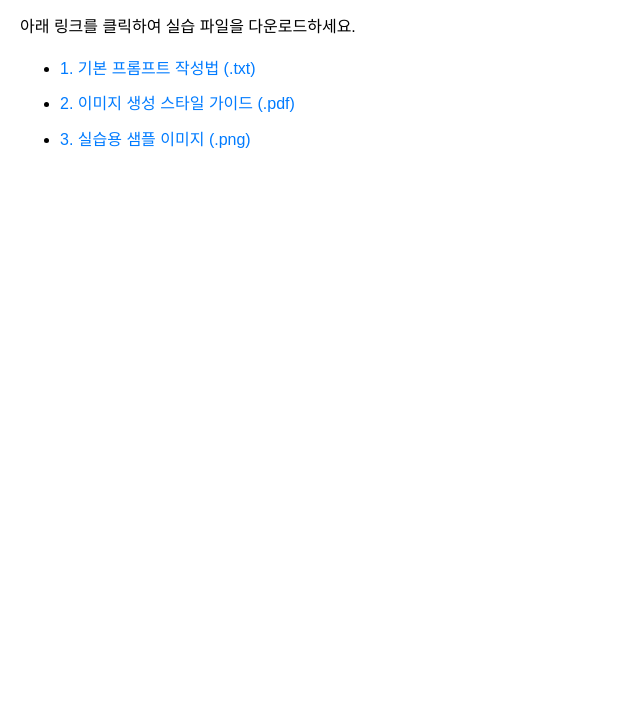
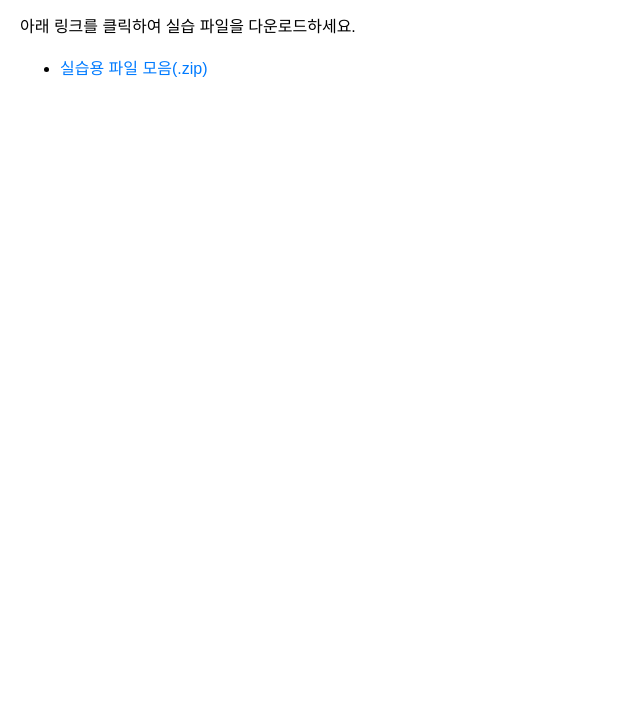
Before and after one commit to ccallsky/GAI_practice_pds, a plain HTML site: page index.html in a window 1280 px wide. Shown: the part 80-800 px from the top of the page, without its empty margins (0-640 px from the left). Drawn offline with Linux system fonts and the light colour scheme.

Commit message:
Add files via upload

```diff
--- a/index.html
+++ b/index.html
@@ -16,9 +16,9 @@
     <h1>생성형 AI 강의 실습 자료</h1>
     <p>아래 링크를 클릭하여 실습 파일을 다운로드하세요.</p>
     <ul>
-        <li><a href="01_기본_프롬프트_작성법.txt" download>1. 기본 프롬프트 작성법 (.txt)</a></li>
-        <li><a href="02_스타일_가이드.pdf" download>2. 이미지 생성 스타일 가이드 (.pdf)</a></li>
-        <li><a href="03_실습용_샘플_이미지.png" download>3. 실습용 샘플 이미지 (.png)</a></li>
+        <!--<li><a href="01_기본_프롬프트_작성법.txt" download>1. 기본 프롬프트 작성법 (.txt)</a></li>-->
+        <li><a href="practice_file1.zip" download>실습용 파일 모음(.zip)</a></li>
+        <!--<li><a href="03_실습용_샘플_이미지.png" download>3. 실습용 샘플 이미지 (.png)</a></li>-->
         </ul>
 </body>
 </html>
```
Also changed, not shown: 1 other file.
